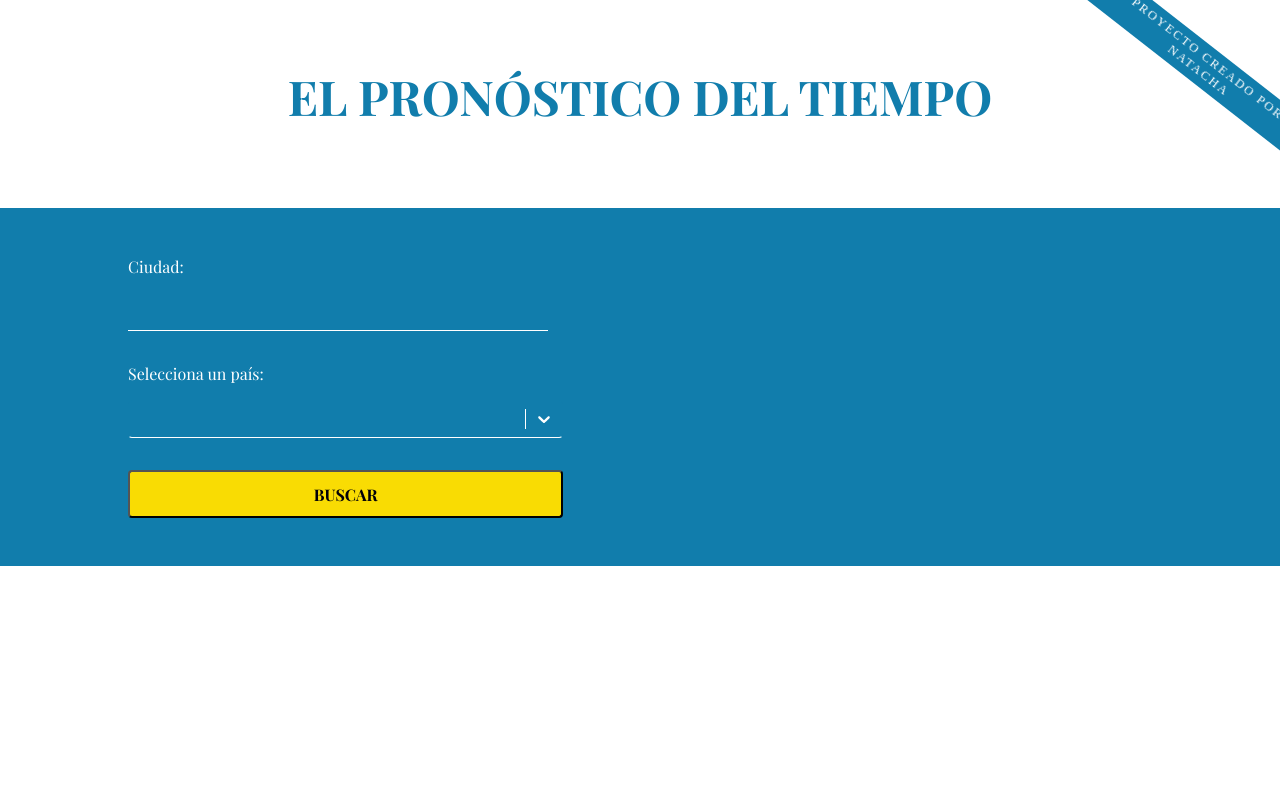
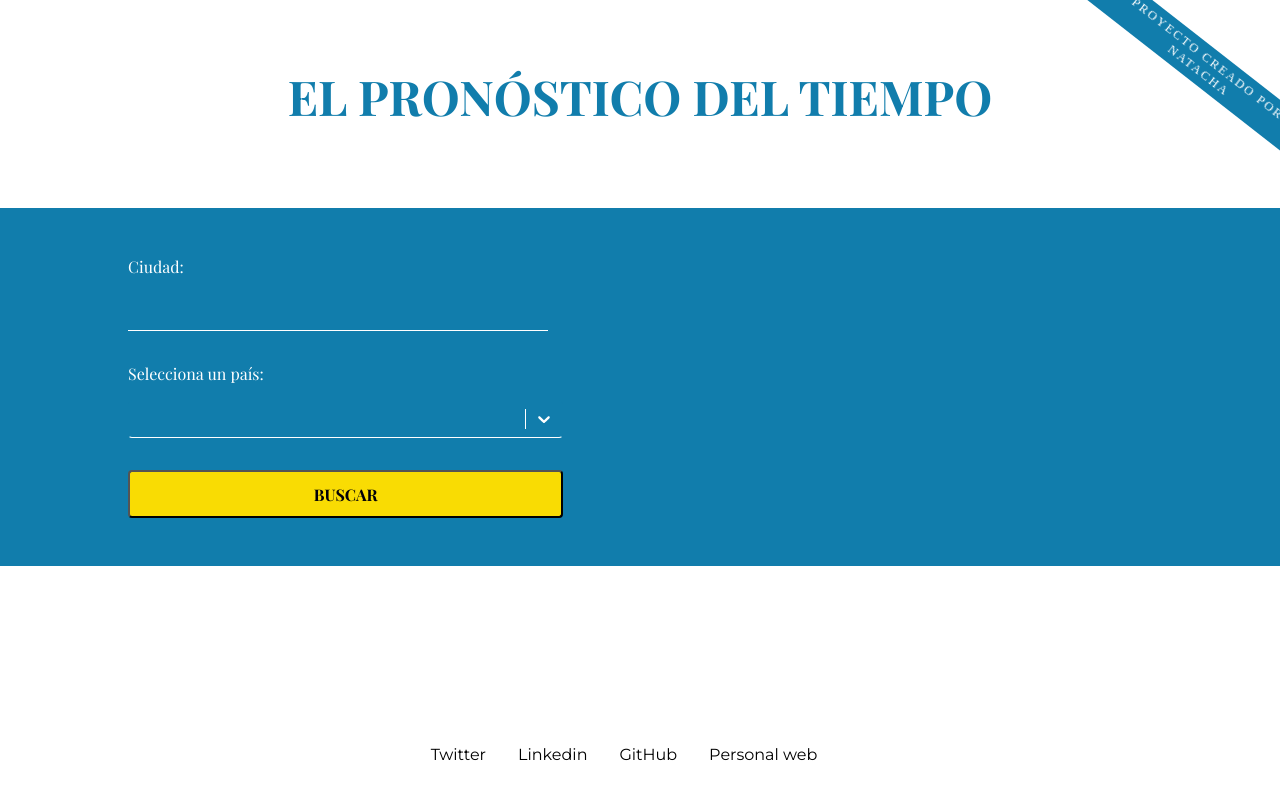
Before and after one commit to natassh/weather-forecast, a React (Create React App) app: page / in a window 1280 px wide. Built offline with nearby package versions, Linux system fonts and the light colour scheme; no server answers; a web font is replaced by a local one.

Commit message:
✨ Created new comopnents: Footer and ExternalLink

```diff
--- a/src/ui/App/App.js
+++ b/src/ui/App/App.js
@@ -2,6 +2,7 @@ import React, { useState } from 'react';
 import Title from '../components/Atoms/Title';
 import ArticleWeather from '../components/Atoms/ArticleWeather';
 import Form from '../components/Molecules/Form';
+import Footer from '../components/Molecules/Footer';
 
 import Ribbon from '../../packages/used-stack/Components/Ribbon/Ribbon';
 import Modal from '../../packages/used-stack/Components/Modal/Modal';
@@ -42,6 +43,7 @@ function App() {
           )}
         </div>
       </main>
+      <Footer />
     </div>
   );
 }
--- /dev/null
+++ b/src/ui/components/Atoms/ExternalLink/ExternalLink.css
@@ -0,0 +1,38 @@
+footer .link a {
+  margin: 0;
+  padding: 0;
+  font-size: 1rem;
+  font-family: var(--main-font);
+  font-weight: var(--regular);
+  color: var(--color-title);
+  text-decoration: none;
+  transition: all 0.2s ease-in-out;
+  margin-right: 2rem;
+}
+footer .link:last-child {
+  margin-right: 0;
+}
+footer a {
+  text-decoration: none;
+}
+footer .link:hover {
+  transform: scale(1.1);
+}
+.link:hover a {
+  color: #ff8080;
+}
+.tw:hover a {
+  color: #1a97f0;
+}
+.lk:hover a {
+  color: #0068a9;
+}
+.gh:hover a {
+  color: #000;
+}
+@media screen and (max-width: 425px) {
+  footer .link a {
+    font-size: 0.8rem;
+    margin-right: 1rem;
+  }
+}
--- /dev/null
+++ b/src/ui/components/Atoms/ExternalLink/ExternalLink.js
@@ -0,0 +1,23 @@
+import React from 'react';
+import PropTypes from 'prop-types';
+
+import './ExternalLink.css';
+
+function ExternalLink({ className = '', href, text }) {
+  const classes = `${className} link`;
+  return (
+    <h3 className={classes}>
+      <a href={href} target="_blank" rel="noopener noreferrer">
+        {text}
+      </a>
+    </h3>
+  );
+}
+
+export default ExternalLink;
+
+ExternalLink.propTypes = {
+  className: PropTypes.string,
+  href: PropTypes.string,
+  text: PropTypes.string
+};
--- /dev/null
+++ b/src/ui/components/Atoms/ExternalLink/index.js
@@ -0,0 +1,2 @@
+import ExternalLink from './ExternalLink';
+export default ExternalLink;
--- /dev/null
+++ b/src/ui/components/Molecules/Footer/Footer.css
@@ -0,0 +1,10 @@
+footer {
+  position: absolute;
+  bottom: 0;
+  width: 100%;
+  text-align: center;
+  padding: 1rem 0 1rem 0;
+  display: flex;
+  justify-content: center;
+  align-items: center;
+}
--- /dev/null
+++ b/src/ui/components/Molecules/Footer/Footer.js
@@ -0,0 +1,33 @@
+import React from 'react';
+import ExternalLink from '../../Atoms/ExternalLink/ExternalLink';
+
+import './Footer.css';
+
+function Footer() {
+  return (
+    <footer>
+      <ExternalLink
+        className="tw"
+        href="https://twitter.com/natassh"
+        text="Twitter"
+      />
+      <ExternalLink
+        className="lk"
+        href="https://www.linkedin.com/in/natacha-ivannikova-261478113/"
+        text="Linkedin"
+      />
+      <ExternalLink
+        className="gh"
+        href="https://github.com/natassh"
+        text="GitHub"
+      />
+      <ExternalLink
+        className="myweb"
+        href="https://natassh.github.io/myweb/"
+        text="Personal web"
+      />
+    </footer>
+  );
+}
+
+export default Footer;
--- /dev/null
+++ b/src/ui/components/Molecules/Footer/index.js
@@ -0,0 +1,2 @@
+import Footer from './Footer';
+export default Footer;
```
